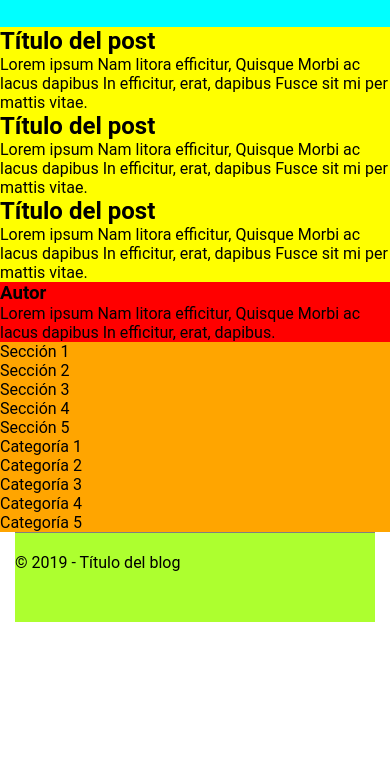
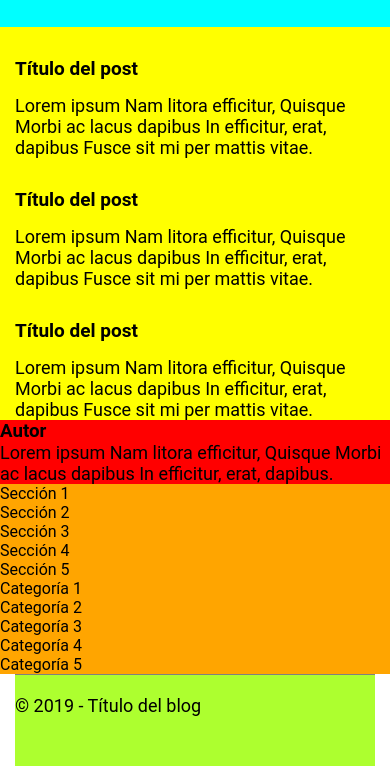
Before and after one commit to radiofiambre/repaso-final_modulo-1, a website built with Vite: page src/index.html in a window 390 px wide. Shown: the part 150-916 px from the top of the page. Before the commit the page ends 844 px from the top, so only its background shows below. Built offline with nearby package versions, Linux system fonts and the light colour scheme.

Commit message:
articles mobile and tablet

```diff
--- a/src/scss/layout/_footer.scss
+++ b/src/scss/layout/_footer.scss
@@ -5,8 +5,10 @@ footer {
   margin-left: $margin-left-content;
   margin-right: $margin-right-content;
   border-top: 1px solid gray;
+}
 
-  @media screen and (min-width: 768px) {
+@media screen and (min-width: 768px) {
+  footer {
     margin-right: 0px;
   }
 }
--- a/src/scss/layout/_main-articles.scss
+++ b/src/scss/layout/_main-articles.scss
@@ -1,3 +1,17 @@
 .container-articles {
     background-color: yellow;
 }
+
+.article {
+    padding-top: 30px;
+    padding-left: $margin-right-content;
+}
+
+h2 {
+    font-size: 19px;
+    padding-bottom: 15px;
+}
+
+p {
+    font-size: 18px;
+}
```
Also changed, not shown: src/scss/main.scss (line endings or trailing spaces).
